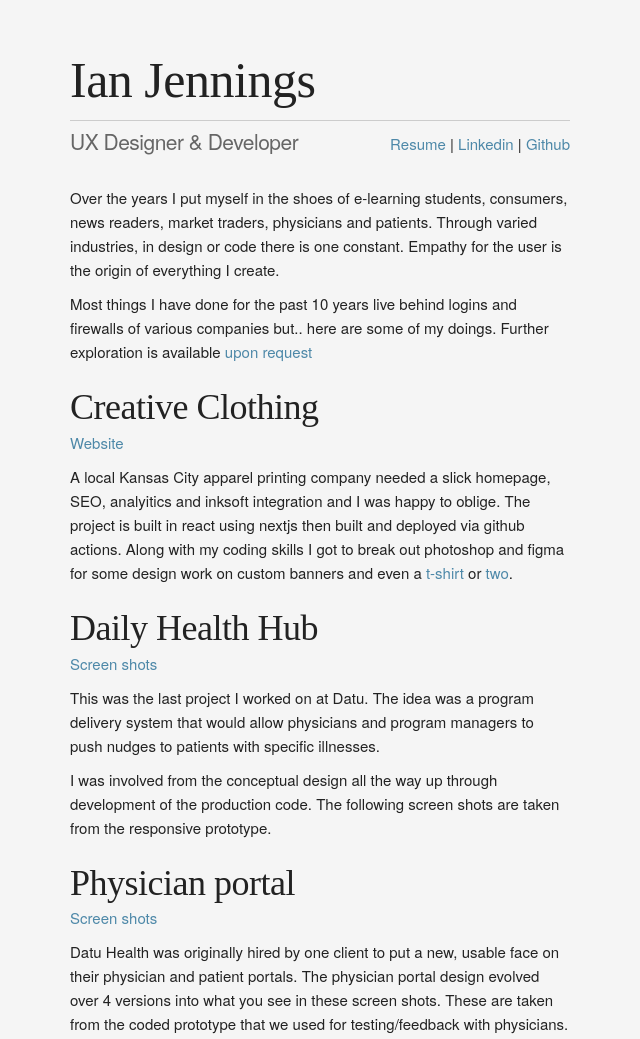
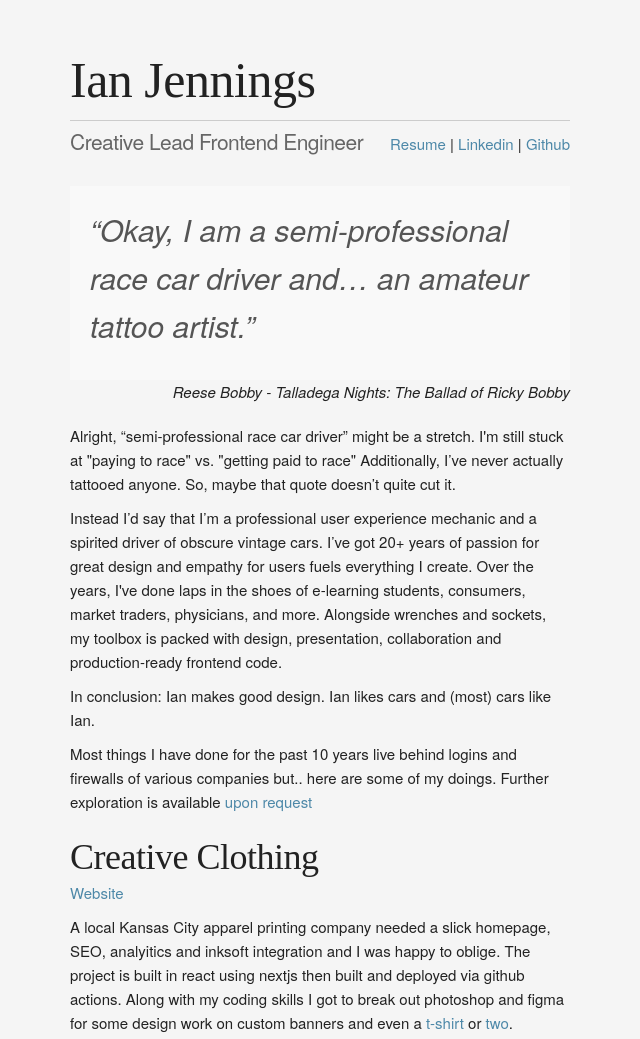
Before and after one commit to spacecowboyian/ian-jennings.com, a plain HTML site: page index.html in a window 1280 px wide. Shown: the top 1039 px of the page, without its empty margins (320-960 px from the left). Drawn offline with Linux system fonts and the light colour scheme; a web font is replaced by a local one.

Commit message:
deploy: deadc46aa82a5fc08f67a8df0c2087692c39791e

```diff
--- a/index.html
+++ b/index.html
@@ -11,11 +11,17 @@
 <div class="main">
 <div class="header">
 <h1>Ian Jennings</h1>
-<h2>UX Designer &amp; Developer</h2>
-<p class="ext-links"><a href="resume/IanJennings-Resume.pdf">Resume</a> | <a href="https://www.linkedin.com/in/ianjennings">Linkedin</a> | <a href="http://www.github.com/spacecowboyian">Github</a></p>
+<h2>Creative Lead Frontend Engineer</h2>
+<p class="ext-links"><a href="resume/IanJennings_CV.pdf">Resume</a> | <a href="https://www.linkedin.com/in/ianjennings">Linkedin</a> | <a href="http://www.github.com/spacecowboyian">Github</a></p>
 </div>
-<p>Over the years I put myself in the shoes of e-learning students, consumers, news readers, market traders, physicians and patients. Through varied industries, in design or code there is one constant. Empathy for the user is the origin of everything I create.</p>
-<p>Most things I have done for the past 10 years live behind logins and firewalls of various companies but.. here are some of my doings. Further exploration is available <a href="mailto:ian@futurehat.com">upon request</a></p>
+<blockquote>
+<p>“Okay, I am a semi-professional race car driver and… an amateur tattoo artist.”</p>
+</blockquote>
+<p><cite>Reese Bobby - Talladega Nights: The Ballad of Ricky Bobby</cite></p>
+<p>Alright, “semi-professional race car driver” might be a stretch. I&#39;m still stuck at &quot;paying to race&quot; vs. &quot;getting paid to race&quot; Additionally, I’ve never actually tattooed anyone. So, maybe that quote doesn’t quite cut it.</p>
+<p>Instead I’d say that I’m a professional user experience mechanic and a spirited driver of obscure vintage cars. I’ve got 20+ years of passion for great design and empathy for users fuels everything I create. Over the years, I&#39;ve done laps in the shoes of e-learning students, consumers, market traders, physicians, and more. Alongside wrenches and sockets, my toolbox is packed with design, presentation, collaboration and production-ready frontend code.</p>
+<p>In conclusion: Ian makes good design. Ian likes cars and (most) cars like Ian.</p>
+<p>Most things I have done for the past 10 years live behind logins and firewalls of various companies but.. here are some of my doings. Further exploration is available <a href="mailto:hello@ian-jennings.com">upon request</a></p>
 <h3>Creative Clothing</h3><p><a href="https://creativeclothingkc.com">Website</a></p>
 <p>A local Kansas City apparel printing company needed a slick homepage, SEO, analyitics and inksoft integration and I was happy to oblige. The project is built in react using nextjs then built and deployed via github actions. Along with my coding skills I got to break out photoshop and figma for some design work on custom banners and even a <a href="https://store.creativeclothingkc.com/creative_couture/shop/product-detail/1000122">t-shirt</a> or <a href="https://store.creativeclothingkc.com/creative_couture/shop/product-detail/1000121">two</a>.</p>
 <h3>Daily Health Hub</h3><p><a href="https://goo.gl/photos/SWfZeYTP2UjM4NuH7">Screen shots</a></p>
--- a/styles/style.css
+++ b/styles/style.css
@@ -40,6 +40,19 @@ h4 {
 h5 {
   margin: 5px 0 0;
 }
+blockquote {
+  font-style: italic;
+  margin: 10px 0 0;
+  padding: 20px;
+  background-color: #f9f9f9;
+  font-size: 2em;
+  color: #555;
+}
+cite {
+  display: block;
+  text-align: right;
+  margin-bottom: 20px;
+}
 ul {
   border-bottom: 5px solid #f5f5f5;
   margin-bottom: 20px;
```
Also changed, not shown: 2 other files.
